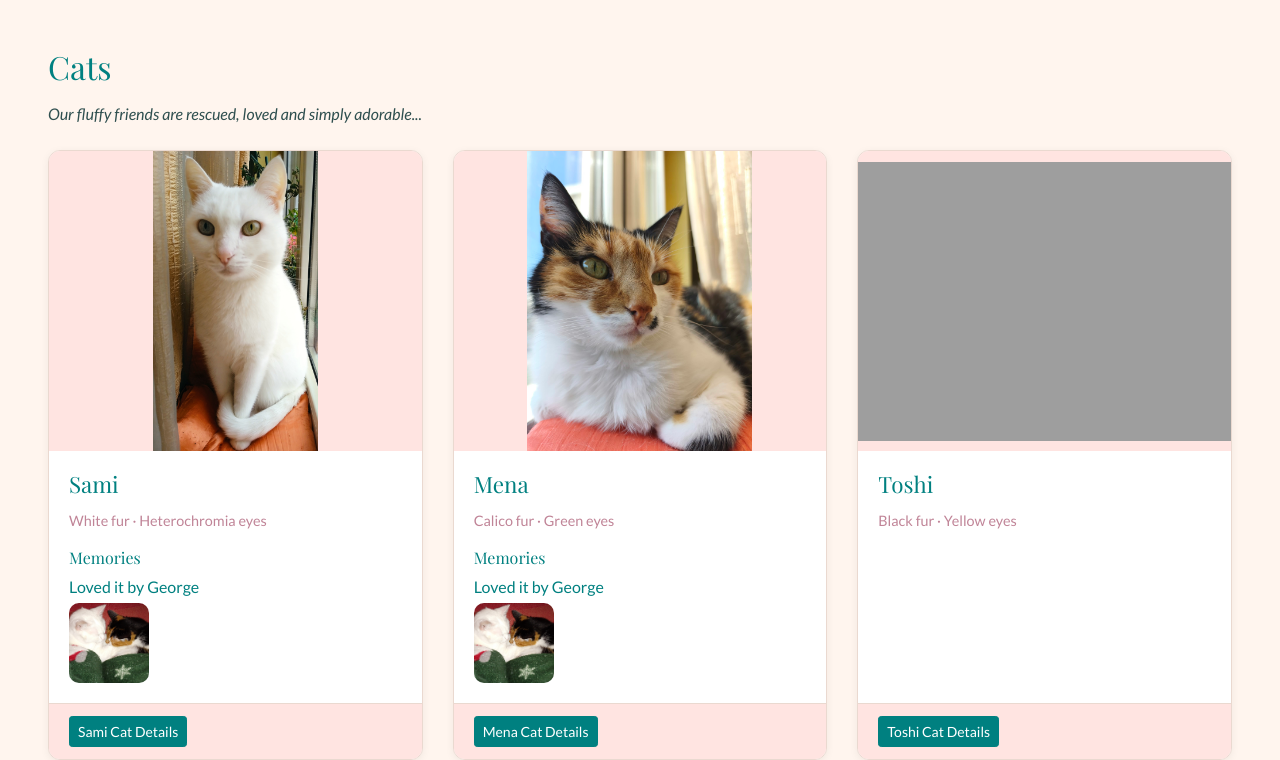
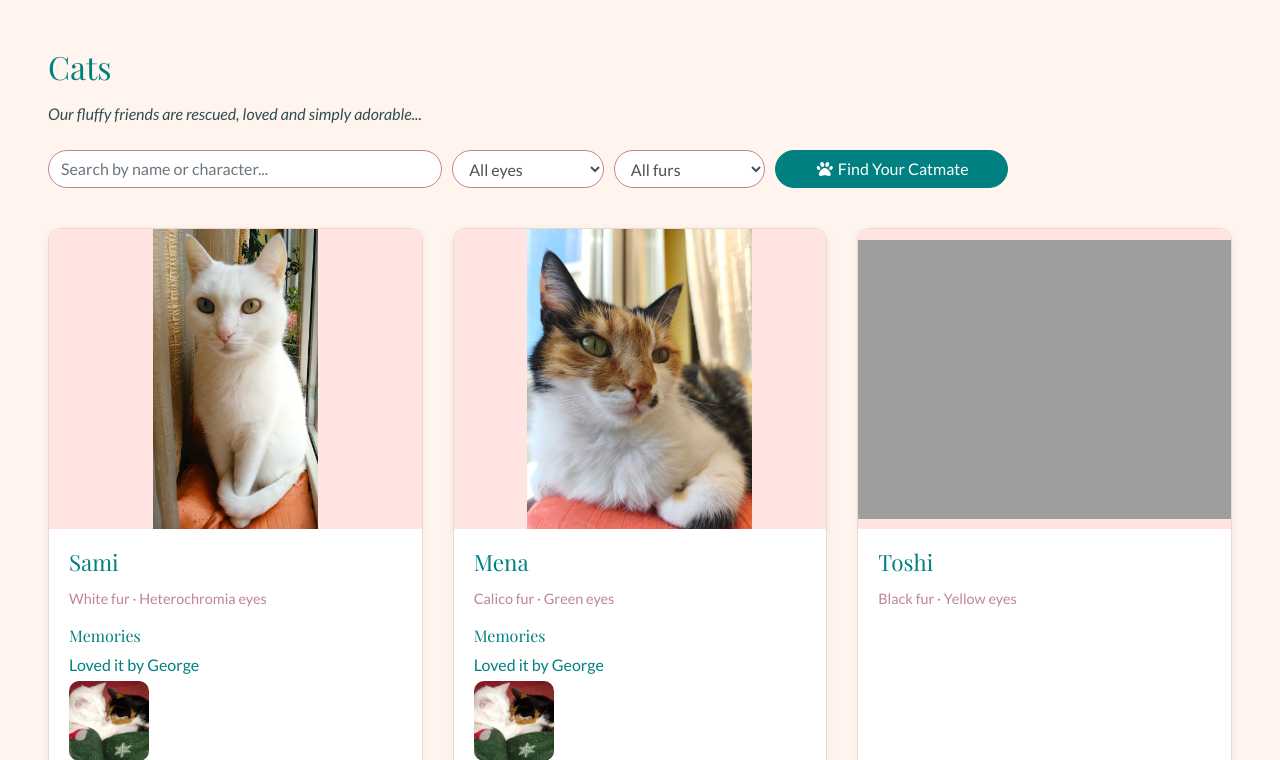
Before and after one commit to LillyS14/CatSpace, a Django app: page /cats/ in a window 1280 px wide. Shown: the part 148-908 px from the top of the page. Run offline with Django 5.2, Linux system fonts and the light colour scheme; data comes from the database, SQL or seed files in the repository; some web fonts are replaced.

Commit message:
feat: cat search

```diff
--- a/cats/views.py
+++ b/cats/views.py
@@ -1,3 +1,4 @@
+from django.db.models import Q
 from django.urls import reverse_lazy
 from django.views.generic import CreateView, DetailView, ListView, UpdateView, DeleteView
 
@@ -7,8 +8,29 @@
 
 # Create your views here.
 class CatList(ListView):
-    queryset = Cat.objects.prefetch_related("memories")
     paginate_by = 6
+
+    def get_queryset(self):
+        queryset = Cat.objects.prefetch_related("memories")
+
+        q = self.request.GET.get("query", "").strip()
+        e = self.request.GET.get("eyes")
+        f = self.request.GET.get("fur")
+
+        if q:
+            queryset = queryset.filter(Q(name__icontains=q) | Q(description__icontains=q))
+        if e:
+            queryset = queryset.filter(eyes=e)
+        if f:
+            queryset = queryset.filter(fur=f)
+
+        return queryset
+
+    def get_context_data(self, **kwargs):
+        context = super().get_context_data(**kwargs)
+        context["eye_choices"] = Cat.objects.values_list("eyes", flat=True).distinct().order_by("eyes")
+        context["fur_choices"] = Cat.objects.values_list("fur", flat=True).distinct().order_by("fur")
+        return context
 
 
 class CreateCat(CreateView):
--- a/static/css/styles.css
+++ b/static/css/styles.css
@@ -320,6 +320,25 @@
     border-radius: 0 20px 20px 0;
 }
 
+.filter-form {
+    max-width: 960px;
+    margin-bottom: 2rem;
+}
+
+.filter-form .form-control,
+.filter-form .btn {
+    border-radius: 20px;
+}
+
+.filter-form .form-control {
+    border-color: var(--dusty-rose);
+}
+
+.filter-form .form-control:focus {
+    border-color: var(--teal);
+    box-shadow: 0 0 0 0.2rem rgba(0, 128, 128, 0.15);
+}
+
 /* ---------- Pagination ---------- */
 
 .pagination {
--- a/templates/cats/cat_list.html
+++ b/templates/cats/cat_list.html
@@ -4,6 +4,39 @@
 {% block content %}
     <h2>Cats</h2>
     <p class="lead-text">Our fluffy friends are rescued, loved and simply adorable...</p>
+
+    <form method="get" class="filter-form" role="search">
+        <div class="form-row">
+            <div class="col-md-5 mb-2">
+                <input type="search" name="query" value="{{ request.GET.query }}" class="form-control"
+                       placeholder="Search by name or character..." aria-label="Search cats">
+            </div>
+            <div class="col-md-2 mb-2">
+                <select name="eyes" class="form-control" aria-label="Eyes">
+                    <option value="">All eyes</option>
+                    {% for eyes in eye_choices %}
+                        <option value="{{ eyes }}" {% if eyes == request.GET.eyes %}selected{% endif %}>{{ eyes }}</option>
+                    {% endfor %}
+                </select>
+            </div>
+            <div class="col-md-2 mb-2">
+                <select name="fur" class="form-control" aria-label="Fur">
+                    <option value="">All furs</option>
+                    {% for fur in fur_choices %}
+                        <option value="{{ fur }}" {% if fur == request.GET.fur %}selected{% endif %}>{{ fur }}</option>
+                    {% endfor %}
+                </select>
+            </div>
+            <div class="col-md-3 mb-2">
+                <button class="btn btn-primary btn-block" type="submit"><i class="fa-solid fa-paw"></i> Find Your Catmate</button>
+            </div>
+        </div>
+        {% if request.GET.query or request.GET.eyes or request.GET.fur %}
+            <p class="card-meta">{{ page_obj.paginator.count }} cat{{ page_obj.paginator.count|pluralize }} found &middot;
+                <a href="{% url 'cats:list' %}">show all</a></p>
+        {% endif %}
+    </form>
+
     <section class="row card-list">
         {% for cat in cat_list %}
             <article class="col-md-6 col-lg-4 mb-4">
@@ -38,7 +71,10 @@
                 </div>
             </article>
         {% empty %}
-            <div class="my-3">
+            <div class="my-3 col-12">
+                {% if request.GET.query or request.GET.eyes or request.GET.fur %}
+                    <p>No catmate found... they're napping somewhere out there. Please give it another try!</p>
+                {% endif %}
                 <img src="{% static 'images/toshi.jpg' %}" alt="Toshi Cat" width="600px" height="auto">
             </div>
         {% endfor %}
```
Also changed, not shown: README.md.
